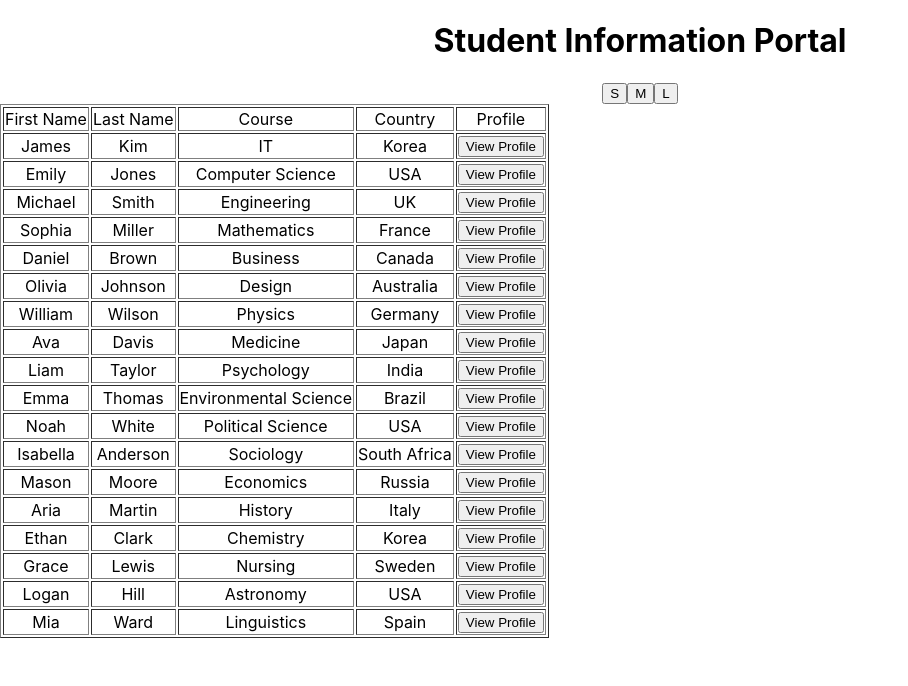
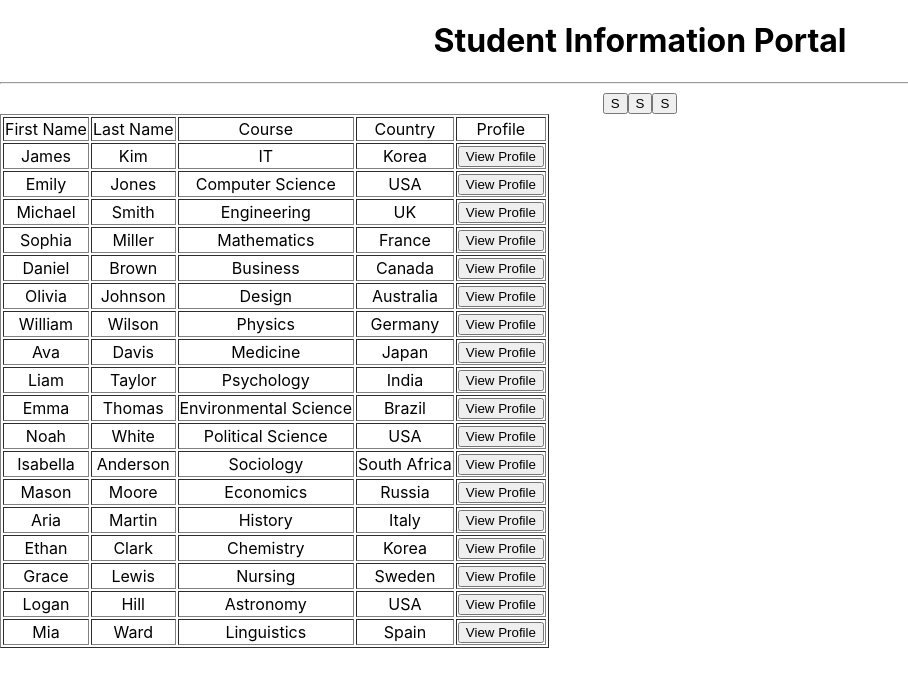
Before and after one commit to LayuruLK/IT31332024NewProject, a React (Create React App) app in the folder myapp/: page / in a window 1280 px wide. Shown: the top 686 px of the page, without its empty margins (0-908 px from the left). Built offline with nearby package versions, Linux system fonts and the light colour scheme.

Commit message:
Create new Component For Changing font size

```diff
--- a/myapp/src/App.js
+++ b/myapp/src/App.js
@@ -1,4 +1,5 @@
 import './App.css';
+import FontSize from './components/FontSize.js';
 import StudentTable from './components/StudentTable.js';
 import { useState } from 'react';
 
@@ -9,13 +10,11 @@ function App() {
 
   return (
     <div className="App" style={{fontSize}}>
-     <h1>Student Information Portal</h1>
+      <h1>Student Information Portal</h1>
+      <hr></hr>
 
-     <button onClick={() => setFontSize('8px')}>S</button>
-     <button onClick={() => setFontSize('16px')}>M</button>
-     <button onClick={() => setFontSize('24px')}>L</button>
-
-     <StudentTable/>
+      <FontSize/>
+      <StudentTable/>
     </div>
   );
 }
--- /dev/null
+++ b/myapp/src/components/FontSize.js
@@ -0,0 +1,12 @@
+import { useState } from "react"
+
+export default function() {
+    const [fontSize, setFontSize] = useState('16px')
+    return(
+        <>
+            <button onClick={()=>setFontSize('8px')}>S</button>
+            <button onClick={()=>setFontSize('16px')}>S</button>
+            <button onClick={()=>setFontSize('24px')}>S</button>
+        </>
+    )
+}
--- a/myapp/src/components/StudentProfile.js
+++ b/myapp/src/components/StudentProfile.js
@@ -1,4 +1,4 @@
-export default function StudentProfile() {
+export default function StudentProfile({student}) {
 
     return (
         <>
```
